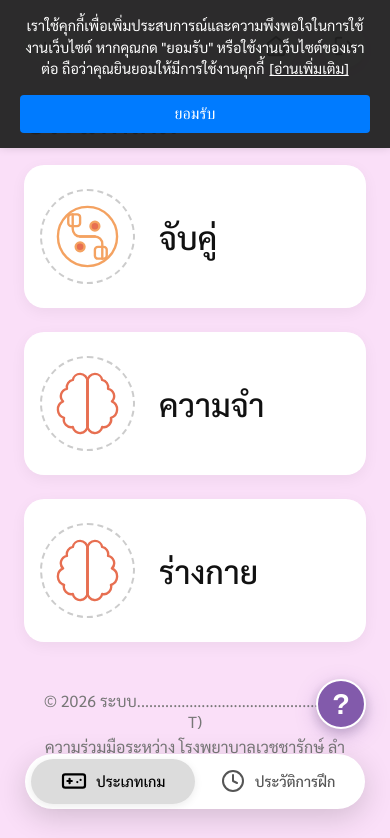
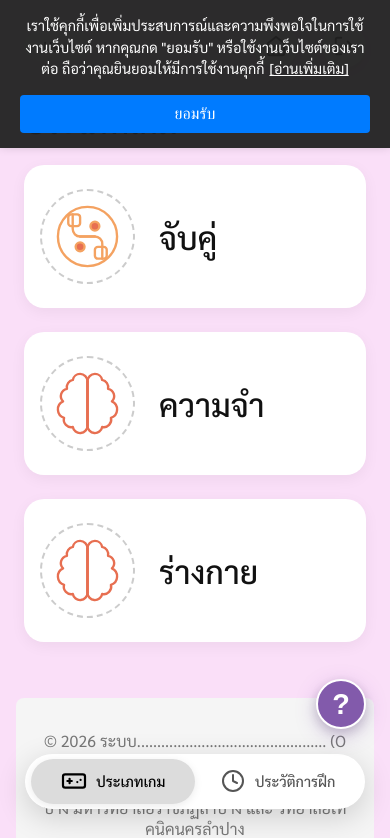
Before and after one commit to bussabawan/projects, a Next.js app: page /user/games in a window 390 px wide. Shown: the top 838 px of the page. Built offline with nearby package versions, Linux system fonts and the light colour scheme; no server answers.

Commit message:
feat: implement user history page with dynamic data fetching and responsive calendar controls

```diff
--- a/src/app/components/Footer/Footer.module.css
+++ b/src/app/components/Footer/Footer.module.css
@@ -89,7 +89,7 @@
     bottom: auto;
     left: auto;
     right: auto;
-    margin: 6px auto 110px auto;
+    margin: 20px auto 110px auto;
     width: 90%;
     font-size: 16px;
     text-align: center;
@@ -101,26 +101,13 @@
     justify-content: center;
     overflow-x: hidden;
     z-index: 1;
+    background: transparent;
   }
 
   .footerContainer.cornerFixed {
-    position: relative;
-    bottom: auto;
-    right: auto;
-    left: auto;
-    margin: 20px auto 0;
-    width: 100%;
-    text-align: center;
-    max-width: 100%;
-    box-sizing: border-box;
-    align-items: center;
-    font-size: 16px;
-    padding: 8px 12px;
+    margin: 20px auto 40px auto;
     border-radius: 0;
-    background: transparent;
     pointer-events: auto;
-    overflow-x: hidden;
-    z-index: 1;
   }
 
   .footerContainer.cornerFixed .footerLinks a {
@@ -130,15 +117,16 @@
   .inlineFooter {
     display: flex !important; /* แสดงเฉพาะบนมือถือ */
     position: static;
-    margin: 1.5rem auto 1rem auto;
-    width: 100%;
+    margin: 2rem -1.5rem 0 -1.5rem;
+    width: calc(100% + 3rem);
     text-align: center;
-    padding: 0;
-    max-width: 100%;
+    padding: 2rem 1.5rem 110px 1.5rem;
+    max-width: none;
     box-sizing: border-box;
     flex-direction: column;
     justify-content: center;
     z-index: 1;
+    background-color: #f5f5f5;
   }
 
   .hideOnMobile {
--- a/src/app/components/Footer/Footer.tsx
+++ b/src/app/components/Footer/Footer.tsx
@@ -22,7 +22,7 @@ export default function Footer({ inline = false }: FooterProps) {
   // ถ้าไม่ใช่หน้าหลัก (เช่น /login, หน้าเล่นเกม, ตั้งค่าเกม, สรุปคะแนน) ให้ footer ชิดขวาล่าง
   const isCornerPage = !(isUserMainPage || isAdminPage);
 
-  const isGamesTypesPage = pathname === '/user/games';
+  const isUserPage = pathname.startsWith('/user');
 
   return (
     <div
@@ -30,7 +30,7 @@ export default function Footer({ inline = false }: FooterProps) {
         ${styles.footerContainer}
         ${inline ? styles.inlineFooter : ''}
         ${isCornerPage && !inline ? styles.cornerFixed : ''}
-        ${!inline && isGamesTypesPage ? styles.hideOnMobile : ''}
+        ${!inline && isUserPage ? styles.hideOnMobile : ''}
       `}
     >
       <div className={styles.footerText}>
--- a/src/app/user/history/page.tsx
+++ b/src/app/user/history/page.tsx
@@ -40,6 +40,8 @@ export default function HistoryPage() {
   const [isMobile, setIsMobile] = useState(false);
   const [isStartPickerOpen, setIsStartPickerOpen] = useState(false);
   const [isEndPickerOpen, setIsEndPickerOpen] = useState(false);
+  const startDateRef = React.useRef<HTMLInputElement>(null);
+  const endDateRef = React.useRef<HTMLInputElement>(null);
   const observer = React.useRef<IntersectionObserver | null>(null);
   const rowsPerPage = 7;
 
--- a/src/app/user/user.module.css
+++ b/src/app/user/user.module.css
@@ -357,10 +357,12 @@
       background-color: #fadff8;
       position: relative;
       padding-bottom: calc(85px + env(safe-area-inset-bottom, 0px));
-      overflow: hidden;
+      overflow: visible;
       box-sizing: border-box;
       -ms-overflow-style: none; /* IE and Edge */
       scrollbar-width: none; /* Firefox */
+      min-height: 100dvh;
+      height: auto;
     }
 
     .noBottomPadding {
@@ -561,26 +563,27 @@
       width: 100%;
       flex: 1;
       min-height: 0;
-      overflow-y: auto;
+      overflow-y: visible;
       overflow-x: hidden;
       display: flex;
       flex-direction: column;
       -ms-overflow-style: none; /* IE and Edge */
       scrollbar-width: none; /* Firefox */
-      overscroll-behavior-y: contain;
+      height: auto;
     }
 
     .fullMainContent {
       padding: 0;
       width: 100%;
       flex: 1;
-      overflow-y: auto;
+      overflow-y: visible;
       overflow-x: hidden;
       display: flex;
       flex-direction: column;
       -ms-overflow-style: none;
       scrollbar-width: none;
       background-color: #eaeaea;
+      height: auto;
     }
 
     .mainContent::-webkit-scrollbar,
```
